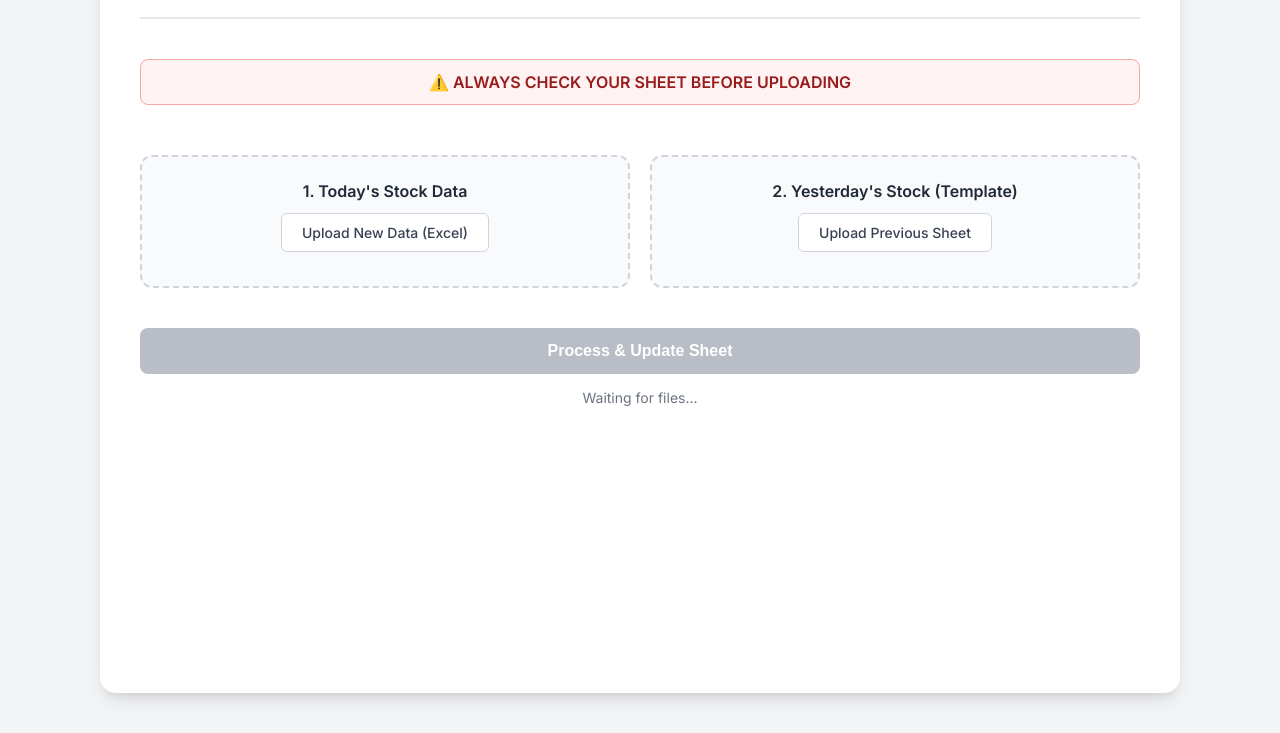
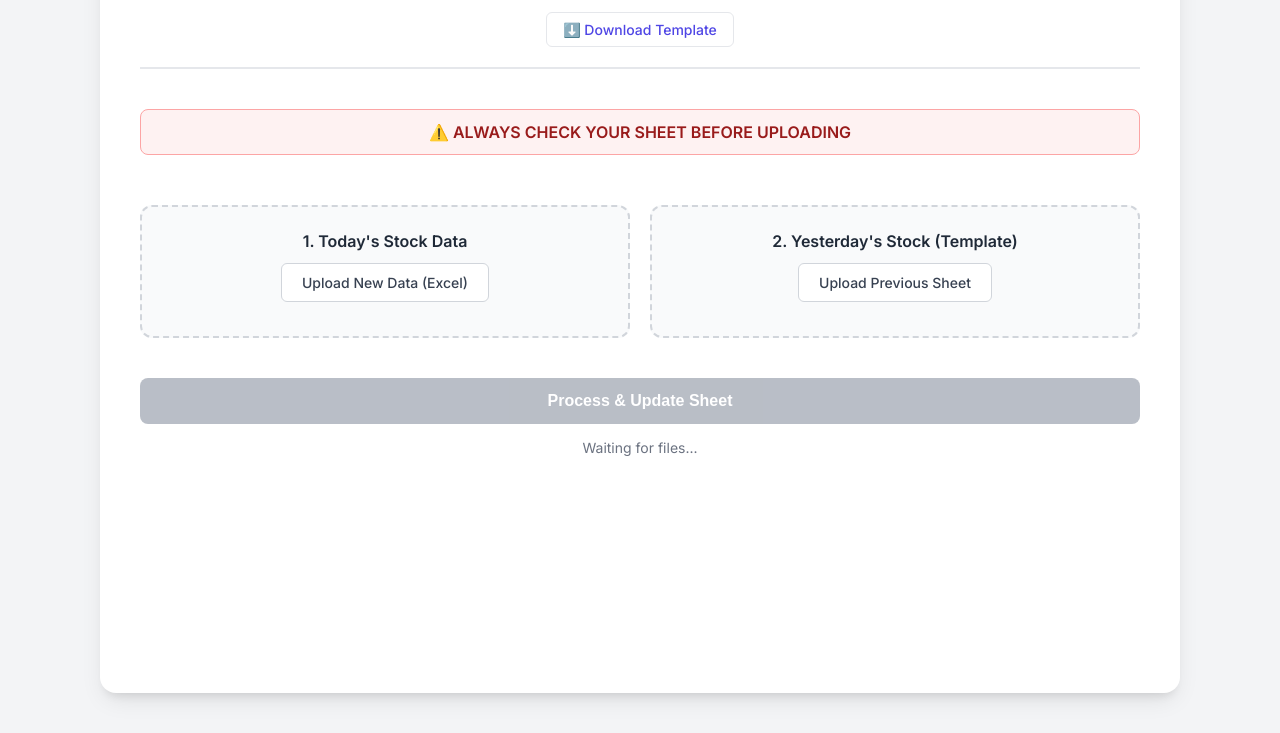
Before and after one commit to PasinduPanda/TikTok-Stock-Update, a plain HTML site: page index.html in a window 1280 px wide. Shown: the part 147-880 px from the top of the page. Drawn offline with nearby package versions, Linux system fonts and the light colour scheme.

Commit message:
Add Download Template button

```diff
--- a/index.html
+++ b/index.html
@@ -221,6 +221,25 @@
             opacity: 0.7;
         }
 
+        .btn-secondary {
+            background-color: white;
+            color: var(--primary);
+            border: 1px solid var(--border-color);
+            padding: 8px 16px;
+            border-radius: 6px;
+            font-size: 14px;
+            font-weight: 500;
+            cursor: pointer;
+            transition: all 0.2s;
+            text-decoration: none;
+            display: inline-block;
+        }
+
+        .btn-secondary:hover {
+            background-color: #F3F4F6;
+            border-color: var(--primary);
+        }
+
         .status-msg {
             margin-top: 15px;
             font-size: 14px;
@@ -258,6 +277,11 @@
         <header>
             <h1>Stock Assistant Pro</h1>
             <p class="subtitle">Update your stock sheet with today's counts, highlighting changes and low stock.</p>
+            <div style="margin-top: 15px;">
+                <a href="./Sheet format.xlsx" download="Stock_Template.xlsx" class="btn-secondary">
+                    ⬇️ Download Template
+                </a>
+            </div>
         </header>
 
         <div class="warning-banner">
```
